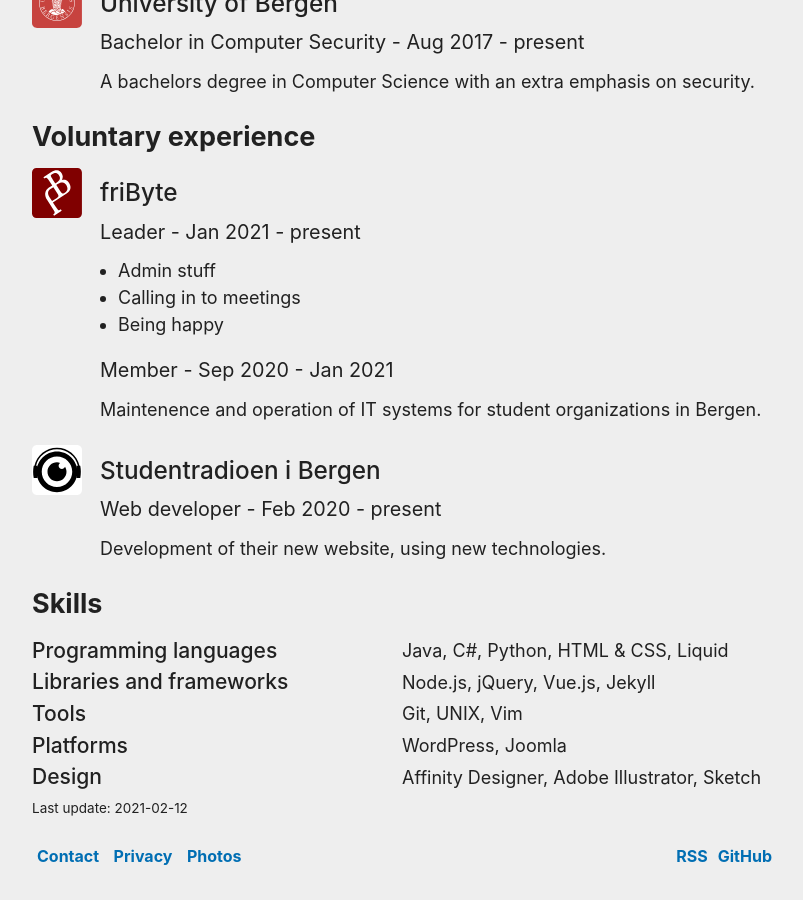
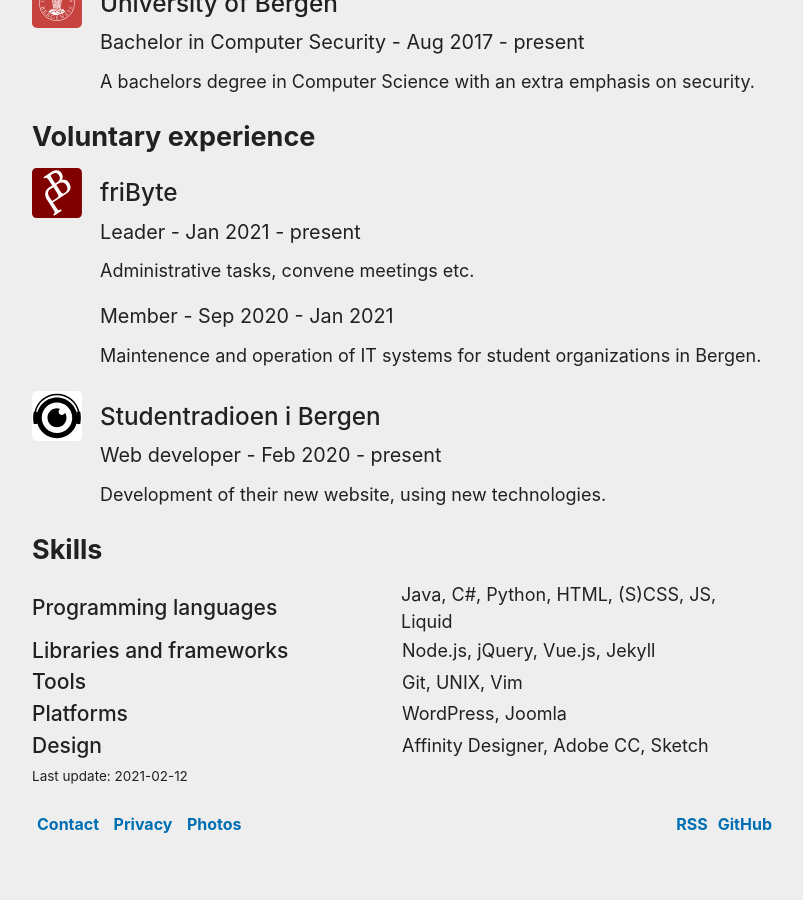
Before and after one commit to timharek/timharek.no, a Jekyll site: the page built from pages/resume.html, in a window 1280 px wide and 900 px high, scrolled down 1337 px. Shown: the whole window, without its empty margins (238-1041 px from the left). Built offline with Jekyll 4.4.1, drawn with Linux system fonts in a browser that asks for light colours.

Commit message:
feat: Skills is now also in _include
- Simplfied the skills generations in great detail
- Update some parts of the resume

```diff
--- a/_data/resume.yml
+++ b/_data/resume.yml
@@ -63,9 +63,7 @@ voluntary:
       - name: Leader
         start: 2021-01-23
         desc:
-          - Admin stuff
-          - Calling in to meetings
-          - Being happy
+          - Administrative tasks, convene meetings etc.
     glyph: /assets/img/resume/fribyte.svg
 education:
   - name: University of Bergen
@@ -75,25 +73,33 @@ education:
         start: 2017-08-14
         desc:
           - A bachelors degree in Computer Science with an extra emphasis on security.
-programming:
-  - Java
-  - "C#"
-  - Python
-  - "HTML & CSS"
-  - Liquid
-libraries:
-  - Node.js
-  - jQuery
-  - Vue.js
-  - Jekyll
-tools:
-  - Git
-  - UNIX
-  - Vim
-platforms:
-  - WordPress
-  - Joomla
-design:
-  - Affinity Designer
-  - Adobe Illustrator
-  - Sketch
+skills:
+  - name: Programming languages
+    list:
+      - Java
+      - "C#"
+      - Python
+      - HTML
+      - (S)CSS
+      - JS
+      - Liquid
+  - name: Libraries and frameworks
+    list:
+      - Node.js
+      - jQuery
+      - Vue.js
+      - Jekyll
+  - name: Tools
+    list:
+      - Git
+      - UNIX
+      - Vim
+  - name: Platforms
+    list:
+      - WordPress
+      - Joomla
+  - name: Design
+    list:
+      - Affinity Designer
+      - Adobe CC
+      - Sketch
--- /dev/null
+++ b/_includes/resume/skill.html
@@ -0,0 +1,5 @@
+<div class="category">
+    <h3>{{ include.title }}</h3>
+    {% assign skills = include.array %}
+    <span class="subskills"> {{ skills | join: ", "}} </span>
+</div>
--- a/pages/resume.html
+++ b/pages/resume.html
@@ -23,31 +23,9 @@ redirect_from:
     {% include resume/section.html title="Voluntary experience" array=resume.voluntary %}
     <div class="skills">
         <h2>Skills</h2>
-        <div class="category">
-            <h3>Programming languages</h3>
-            {% assign programming = resume.programming %}
-            <span class="subskills"> {{ programming | join: ", "}} </span>
-        </div>
-        <div class="category">
-            <h3>Libraries and frameworks</h3>
-            {% assign libraries = resume.libraries %}
-            <span class="subskills"> {{ libraries | join: ", "}} </span>
-        </div>
-        <div class="category">
-            <h3>Tools</h3>
-            {% assign tools = resume.tools %}
-            <span class="subskills"> {{ tools | join: ", "}} </span>
-        </div>
-        <div class="category">
-            <h3>Platforms</h3>
-            {% assign platforms = resume.platforms %}
-            <span class="subskills"> {{ platforms | join: ", "}} </span>
-        </div>
-        <div class="category">
-            <h3>Design</h3>
-            {% assign design = resume.design %}
-            <span class="subskills"> {{ design | join: ", "}} </span>
-        </div>
+        {% for skill in resume.skills %}
+            {% include resume/skill.html title=skill.name array=skill.list %}
+        {% endfor %}
     </div>
     <span class="last-update">
         Last update: {{ resume.last_update | date: "%Y-%m-%d" }}
```
